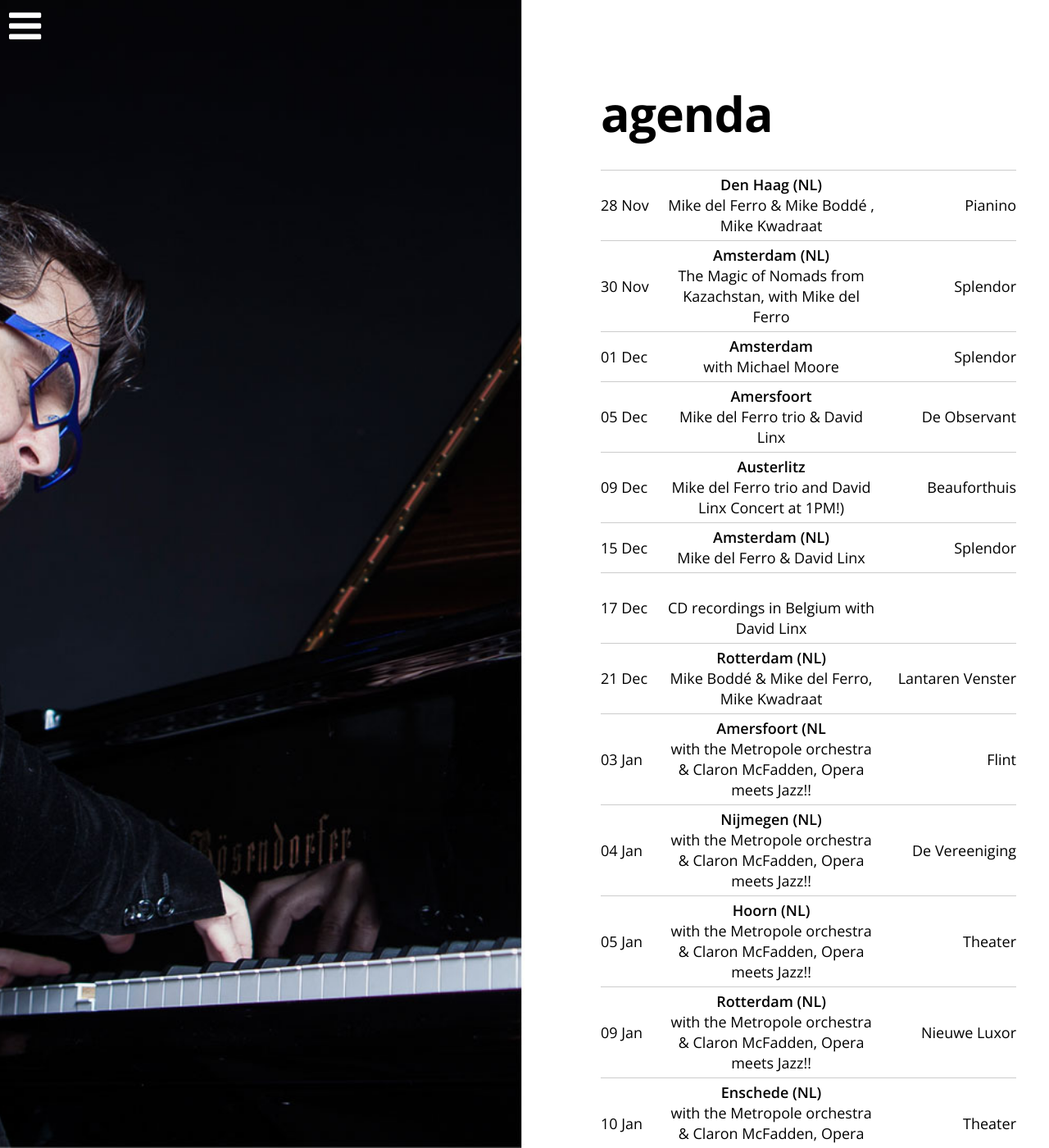
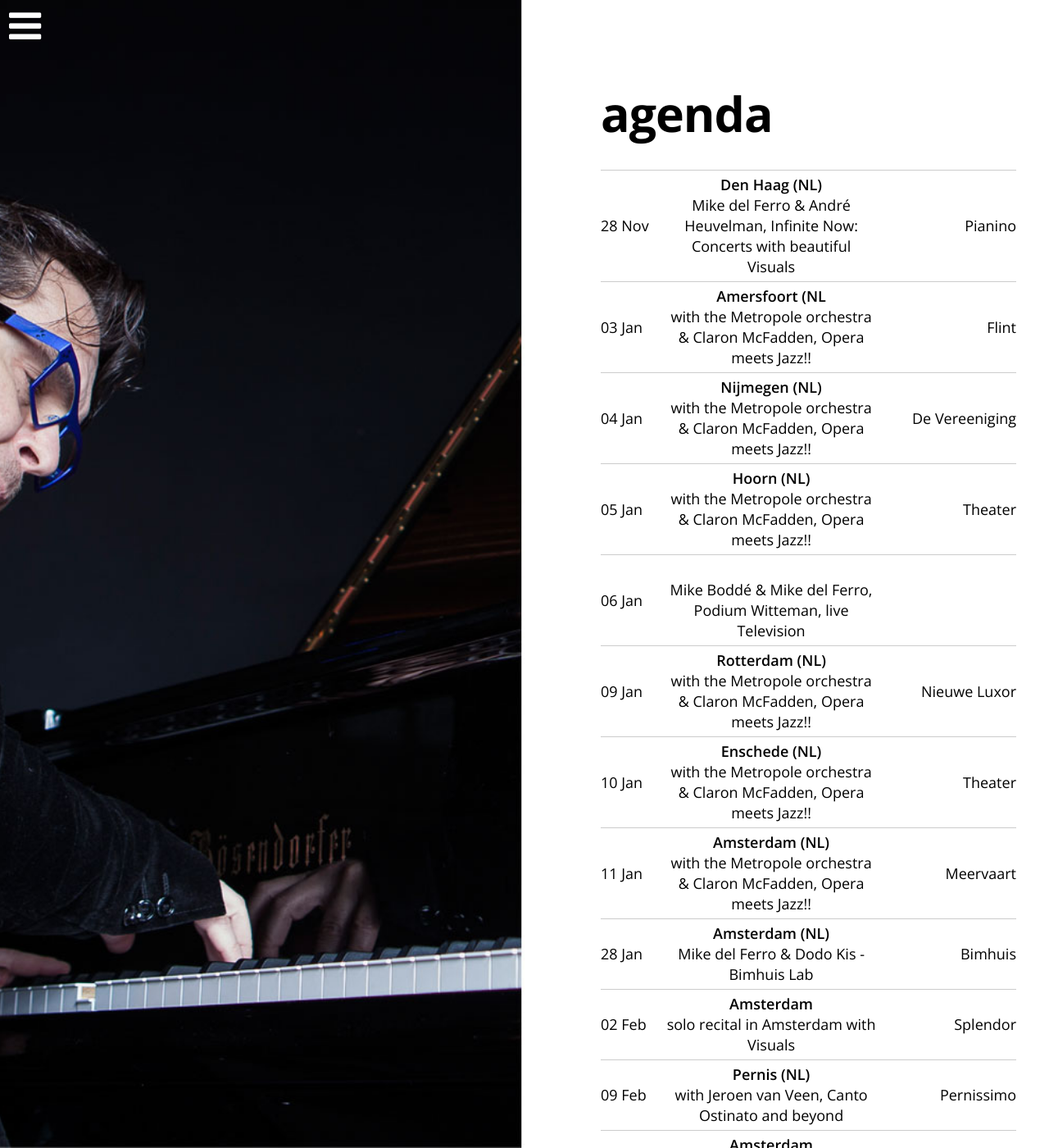
Before and after one commit to mikedelferro/website, a Jekyll site: the page built from agenda.html, in a window 1280 px wide and 1400 px high. Shown: the whole window at 82% size. Built offline with Jekyll 4.4.1, drawn with Linux system fonts in a browser that asks for light colours; nearby versions of some CDN libraries; some of the changed text lies outside the part shown.

Commit message:
Updated '_config.yml' via CloudCannon

```diff
--- a/_config.yml
+++ b/_config.yml
@@ -4,26 +4,21 @@ gigs:
     location:
     venue: Japan
     url:
-  - title: Mike del Ferro & David Linx
-    date: 2018-12-15 20:30:00
-    location: Splendor
+  - title: Mike del Ferro & Dodo Kis -Bimhuis Lab
+    date: 2019-01-28 20:30:00
+    location: Bimhuis
     venue: Amsterdam (NL)
-    url: 'https://www.splendoramsterdam.com'
-  - title: 'The Magic of Nomads from Kazachstan, with Mike del Ferro'
-    date: 2018-11-30 20:30:00
-    location: Splendor
-    venue: Amsterdam (NL)
-    url: 'https://www.facebook.com/events/344345936136996/'
-  - title: Mike del Ferro & Maya friedman
+    url: 'https://www.bimhuis.com'
+  - title: Mike del Ferro & Maya Fridman
     date: 2019-02-16 20:30:00
     location: Munganga
     venue: Amsterdam (NL)
     url: 'https://www.munganga.nl'
-  - title: 'Mike Boddé & Mike del Ferro, Mike Kwadraat'
-    date: 2018-12-21 20:00:00
-    location: Lantaren Venster
-    venue: Rotterdam (NL)
-    url: 'https://www.lantarenvenster.nl/programma/mike-kwadraat/'
+  - title: 'Mike Boddé & Mike del Ferro, Podium Witteman, live Television'
+    date: 2019-01-06 18:00:00
+    location:
+    venue:
+    url:
   - title: 'with the Metropole orchestra & Claron McFadden, Opera meets Jazz!!'
     date: 2019-01-11 20:00:00
     location: Meervaart
@@ -59,7 +54,9 @@ gigs:
     location: Norway
     venue:
     url:
-  - title: 'Mike del Ferro & Mike Boddé , Mike Kwadraat'
+  - title: >-
+      Mike del Ferro & André Heuvelman, Infinite Now: Concerts with beautiful
+      Visuals
     date: 2018-11-28 20:00:00
     location: Pianino
     venue: Den Haag (NL)
@@ -74,31 +71,26 @@ gigs:
     location: Pernissimo
     venue: Pernis (NL)
     url: www.pernissimo.org
-  - title: Mike del Ferro trio  & David Linx
-    date: 2018-12-05 20:00:00
-    location: De Observant
-    venue: Amersfoort
-    url: www.deobservant.nl
-  - title: Mike del Ferro trio and David Linx Concert at 1PM!)
-    date: 2018-12-09 13:00:00
-    location: Beauforthuis
-    venue: Austerlitz
-    url: www.beauforthuis.nl
+  - title: Mike del Ferro & Friends
+    date: 2019-03-23 20:00:00
+    location: Hot Clube
+    venue: Lisbon (Portugal)
+    url: 'https://www.hcp.pt'
+  - title: Mike del Ferro trio and Andre Heuvelman
+    date: 2019-03-07 21:00:00
+    location: Le poisson Rouge
+    venue: New York City (US)
+    url: 'https://www.lpr.com'
   - title: Mike del Ferro tba
-    date: 2019-03-22 13:00:00
+    date: 2019-03-22 20:00:00
     location: Hot Clube
     venue: Lissabon (Portugal)
-    url:
+    url: 'https://www.hcp.pt'
   - title: 'Tour USA , more details soon'
     date: 2019-03-04 13:00:00
     location: USA
     venue:
     url:
-  - title: with Michael Moore
-    date: 2018-12-01 20:00:00
-    location: Splendor
-    venue: Amsterdam
-    url: 'https://www.splendoramsterdam.com'
   - title: 'Duo with Jeroen van Veen, Canto Ostinato and Beyond'
     date: 2019-02-15 20:00:00
     location: Tenclub
@@ -110,8 +102,3 @@ gigs:
     venue: Culemborg (NL)
     url: >-
       https://www.degelderlandfabriek.nl/events/event/muziek-jam-jazz-pizza-josee-koning-mike-del-ferro/
-  - title: CD recordings in Belgium with David Linx
-    date: 2018-12-17 20:00:00
-    location:
-    venue:
-    url:
```
